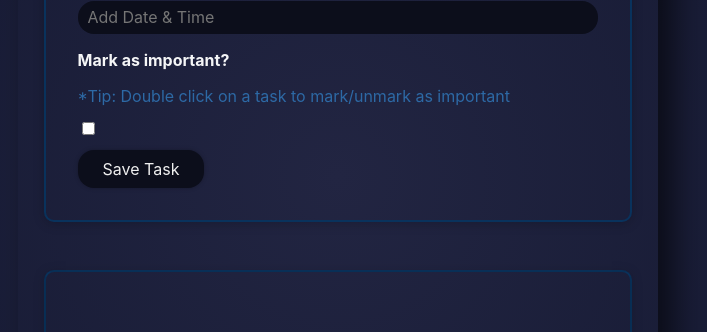
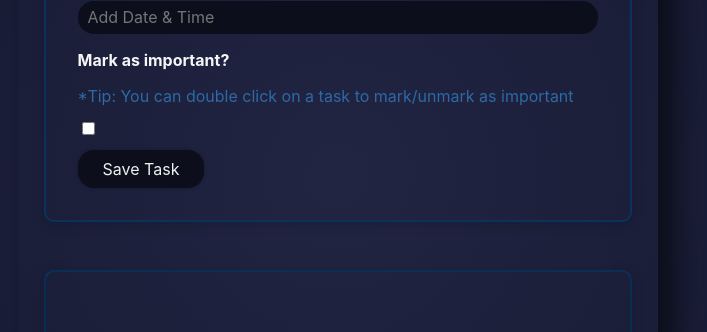
Before and after one commit to jalonghurst/motivational-task-tracker, a React (Create React App) app: page / in a window 1280 px wide. Shown: the part 422-754 px from the top of the page, without its empty margins (302-1009 px from the left). Built offline with nearby package versions, Linux system fonts and the light colour scheme.

Commit message:
Moved TaskList count to bottom of component

```diff
--- a/src/components/TaskGoals/TaskInput/TaskInput.js
+++ b/src/components/TaskGoals/TaskInput/TaskInput.js
@@ -41,7 +41,7 @@ const TaskInput = props => {
           onChange={(e) => setDate(e.target.value)}
         />
         <label>Mark as important?</label>
-        <p>*Tip: Double click on a task to mark/unmark as important</p>
+        <p>*Tip: You can double click on a task to mark/unmark as important</p>
          <input
           style={{ width: 'fit-content'}}
           type="checkbox"
--- a/src/components/TaskGoals/TaskList/TaskList.js
+++ b/src/components/TaskGoals/TaskList/TaskList.js
@@ -6,7 +6,7 @@ import './TaskList.css';
 const TaskList = props => {
   return (
     <ul className="goal-list">
-      <span>Tasks left to complete = {props.taskCount.length}</span>
+
       {props.items.map(goal => (
         <Task
           key={goal.id}
@@ -19,6 +19,7 @@ const TaskList = props => {
           <p>{goal.date}</p>
         </Task>
       ))}
+      <span>Tasks left to complete = {props.taskCount.length}</span>
     </ul>
   );
 };
```
Also changed, not shown: 1 other file (tests, documents, lock files or other folders).
